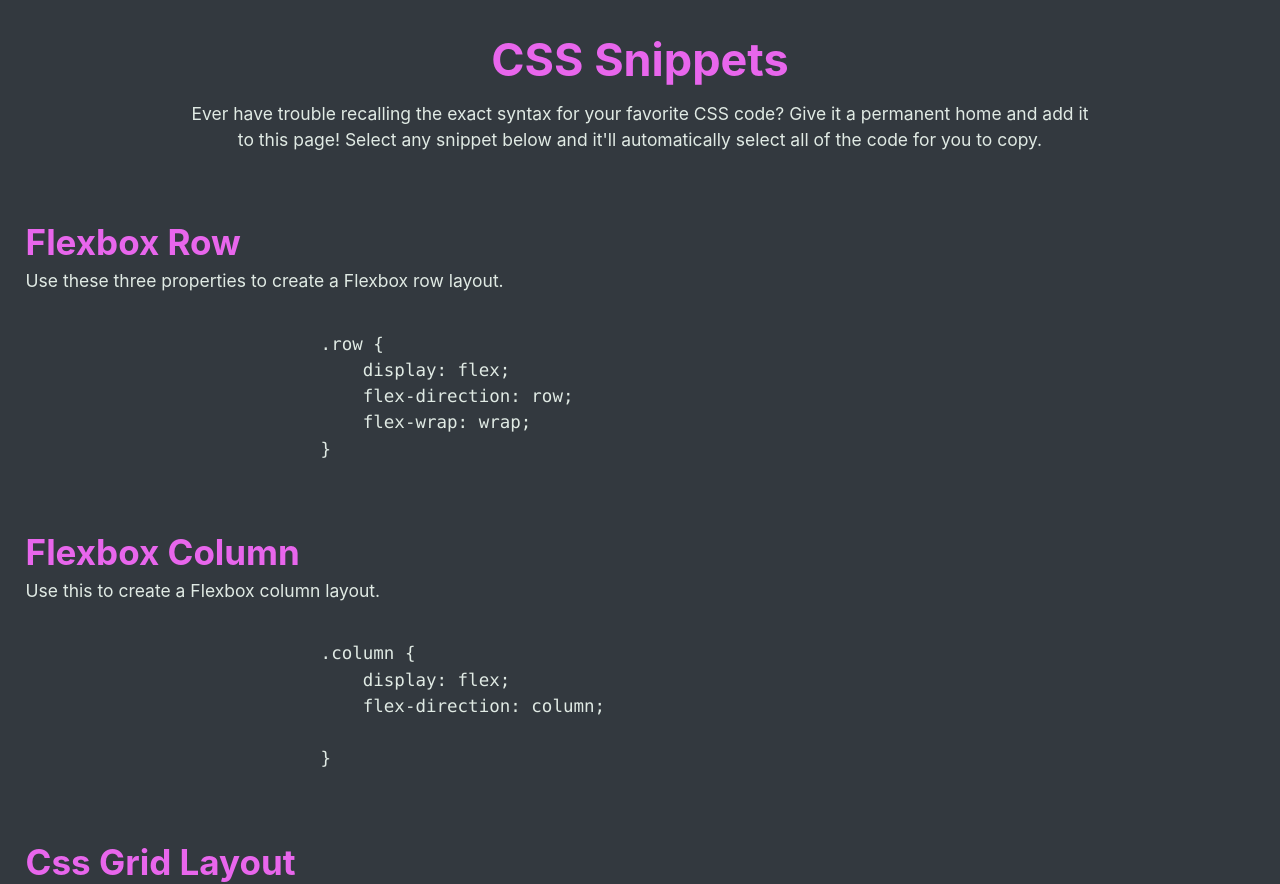
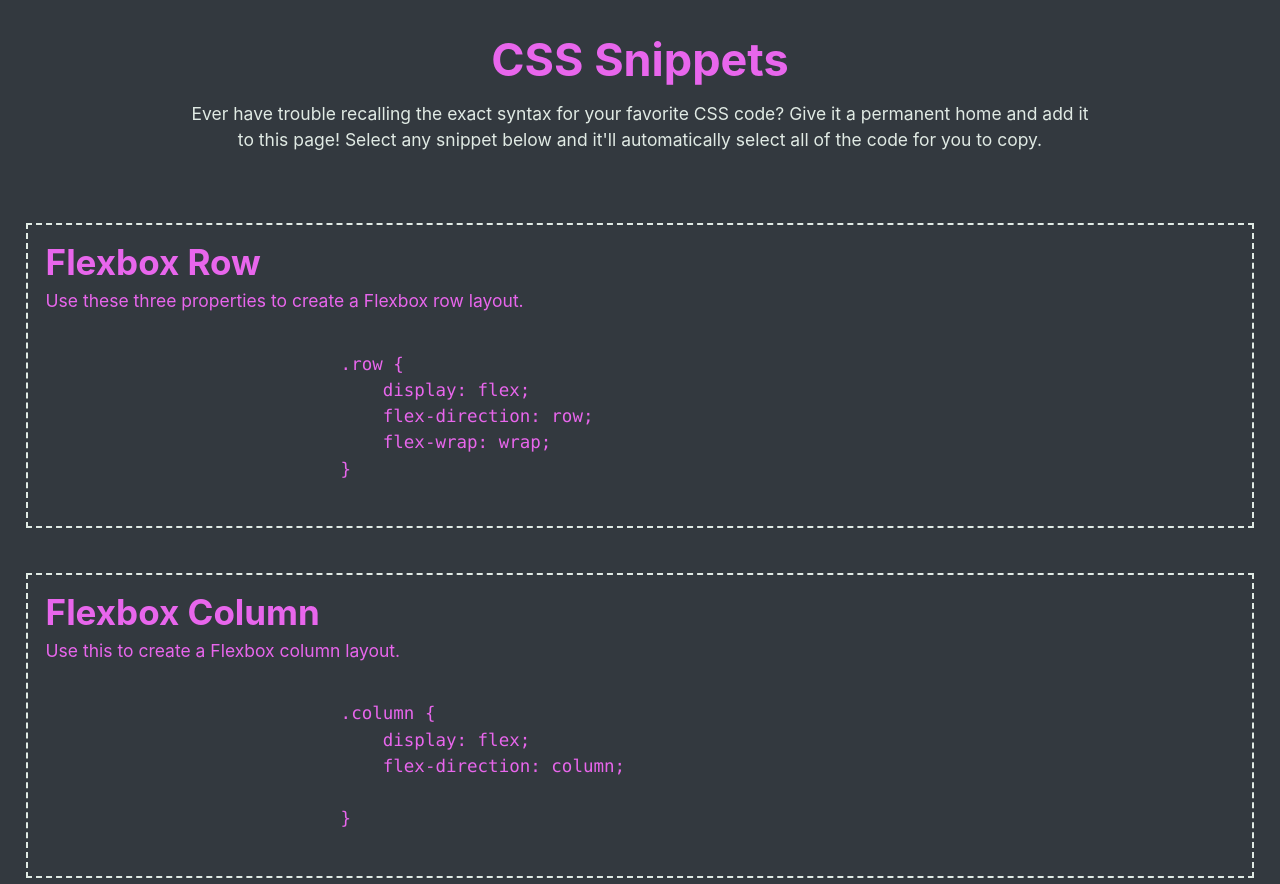
Before and after one commit to msowers72/CSS-Snippets, a plain HTML site: page index.html in a window 1280 px wide. Shown: the top 884 px of the page. Drawn offline with Linux system fonts and the light colour scheme.

Commit message:
updaed css for the code card

```diff
--- a/assets/css/style.css
+++ b/assets/css/style.css
@@ -114,6 +114,21 @@ main {
     margin-bottom: 1.5rem
 }
 
+/* make each code ard a flexbox column to align and justify content within it */
+.code-card {
+    display: flex;
+    flex-direction: column;
+    justify-content: flex-start;
+    min-height: 100%;
+    padding: 2rem;
+    color: var(--heliotrope);
+
+    /* outline is like border, but on the otside of the box instead of inside */
+    outline: 2px dashed var(--gin);
+    outline-offset: -2px;
+    transition: all 0.5s ease-in-out;
+}
+
 /* media query for larger screens */
 @media screen and (min-width: 992px) {
     header {
```
